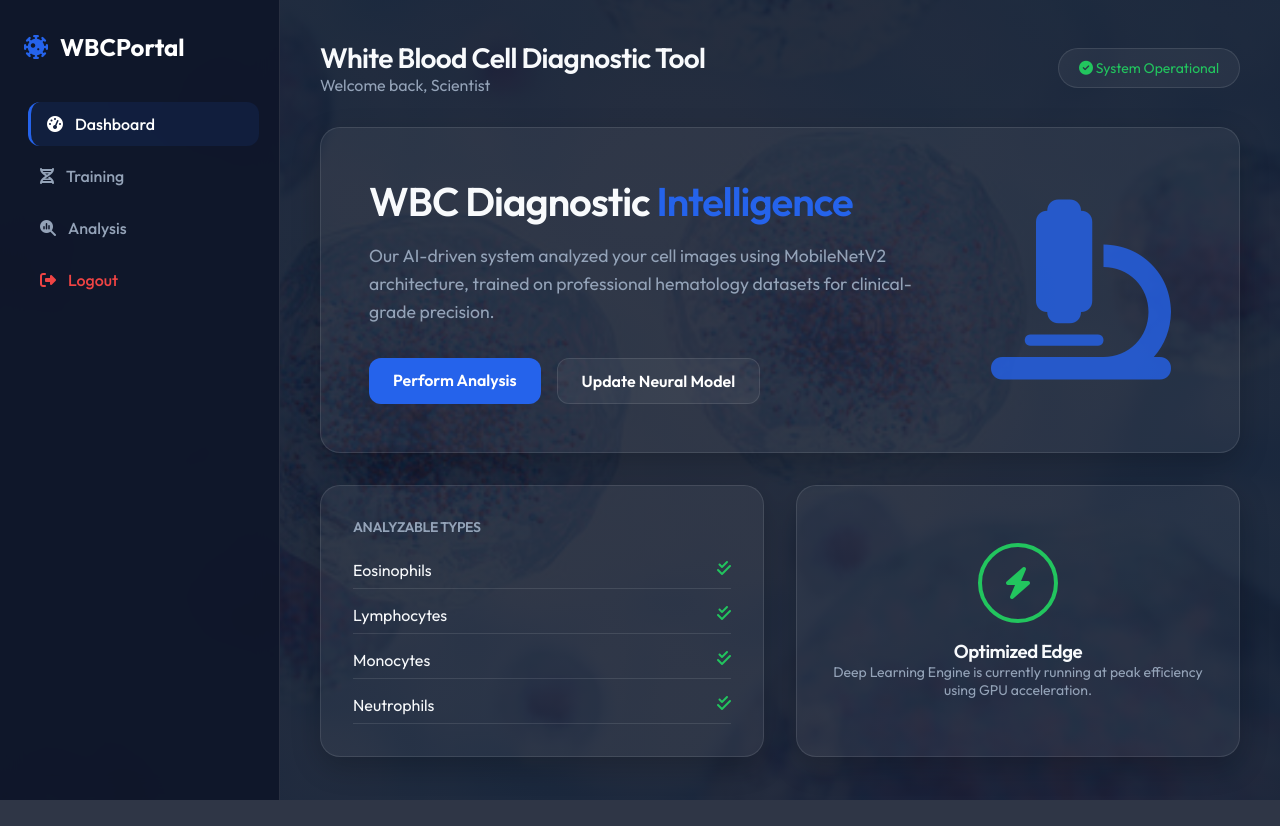
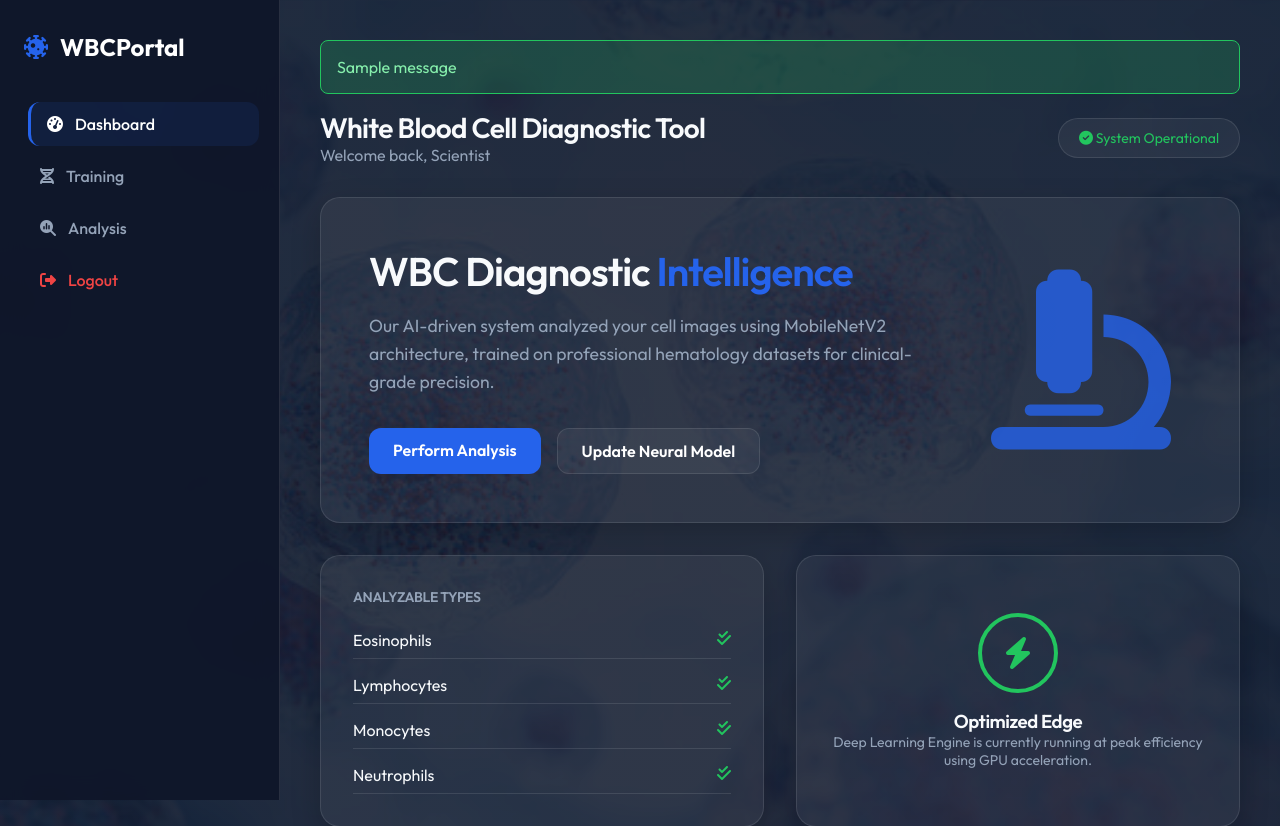
Before and after one commit to anveshbalu62-ai/wbcs, a Django app: page /UserHome/ in a window 1280 px wide. Shown: the top 826 px of the page. Before the commit the page ends 800 px from the top, so only its background shows below. Run offline with Django 4.2, Linux system fonts and the light colour scheme; tables that the repository leaves empty hold one stand-in row (values such as "Sample post"); one stand-in notice (Sample message) is shown.

Commit message:
Fix memory limits in Procfile, update requirements for compat, and expose failure message

```diff
--- a/requirements.txt
+++ b/requirements.txt
@@ -1,8 +1,10 @@
 django
-tensorflow-cpu
+tensorflow-cpu==2.15.0
 numpy
 pillow
 gunicorn
 whitenoise
 pandas
 matplotlib
+h5py
+tf-keras
--- a/templates/users/userbase.html
+++ b/templates/users/userbase.html
@@ -40,6 +40,15 @@
     </aside>
 
     <main class="main-content animate-fade">
+        {% if messages %}
+            <div style="margin-bottom: 1rem;">
+                {% for message in messages %}
+                    <div style="padding: 1rem; border-radius: 8px; margin-bottom: 0.5rem; {% if message.tags == 'error' %}background-color: rgba(239, 68, 68, 0.2); border: 1px solid #ef4444; color: #fca5a5;{% else %}background-color: rgba(34, 197, 94, 0.2); border: 1px solid #22c55e; color: #86efac;{% endif %}">
+                        {{ message }}
+                    </div>
+                {% endfor %}
+            </div>
+        {% endif %}
         <div style="display: flex; justify-content: space-between; align-items: center; margin-bottom: 2rem;">
             <div>
                 <h1 style="margin:0; font-size: 1.75rem;">White Blood Cell Diagnostic Tool</h1>
```
Also changed, not shown: 1 other file.
